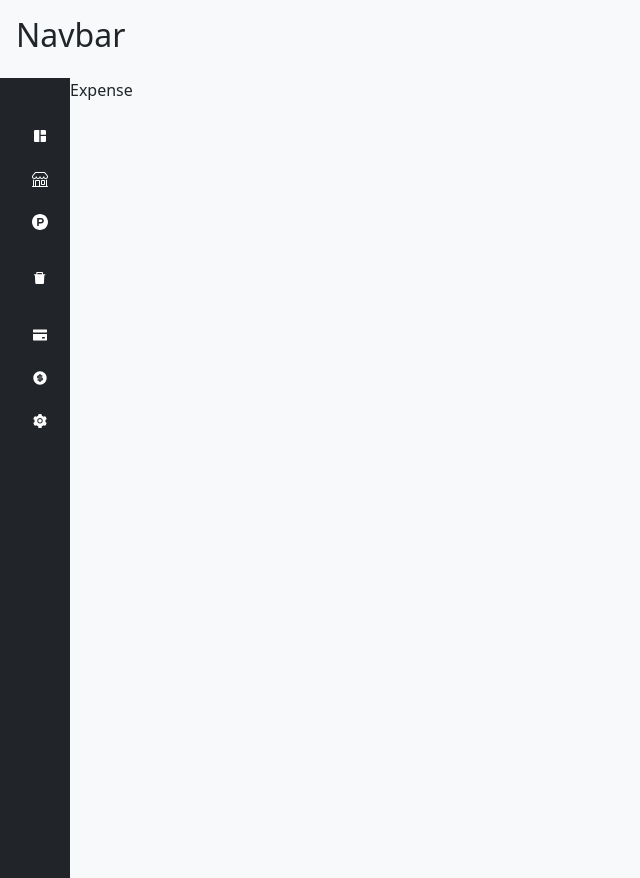
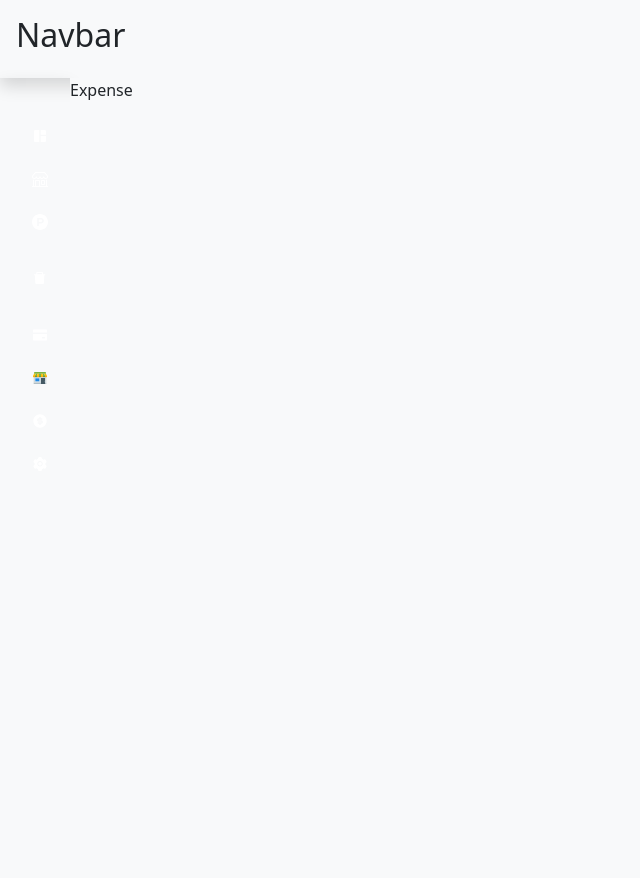
Before and after one commit to SalmanIlya/dashboard-pso, a React (Create React App) app: page /expense in a window 1280 px wide. Shown: the whole page, without its empty margins (0-640 px from the left). Built offline with nearby package versions, Linux system fonts and the light colour scheme.

Commit message:
connect-routes-in-sidebar

```diff
--- a/src/Component/Navbar/SideNav.js
+++ b/src/Component/Navbar/SideNav.js
@@ -4,21 +4,23 @@ import {SiProducthunt} from "react-icons/si"
 import {AiFillDelete,AiFillCreditCard,AiFillSetting} from "react-icons/ai"
 import {BsShop} from "react-icons/bs"
 import {RiMoneyDollarCircleFill} from "react-icons/ri"
+import {FcShop} from "react-icons/fc"
 import "./style.css"
 import { Link } from 'react-router-dom'
 const SideNav = () => {
   return (
-    <div className='sidenav bg-dark'>
+    <div className='sidenav  shadow '>
         <div className='nav mt-5'>
 
 <ul>
-    <Link className='text-light text-decoration-none' to="/"><li><MdSpaceDashboard className='h6 mb-4'/><p>Dashboard</p></li></Link>
-    <Link className='text-light text-decoration-none' to="/products"><li><BsShop className='h6 mb-4' /><p>Products</p></li></Link>
-    <Link className='text-light text-decoration-none' to="/new/product">   <li><SiProducthunt className='h6 mb-4' /> <p>New Product</p></li></Link>
-    <Link className='text-light text-decoration-none' to="/delete/products"><li><AiFillDelete className='h6 mb-4' /><p>Delete Product</p></li></Link>
-    <Link className='text-light text-decoration-none' to="/orders"><li><AiFillCreditCard className='h6 mb-4' /><p>Order</p></li></Link>
-    <Link className='text-light text-decoration-none' to="/expense"><li><RiMoneyDollarCircleFill className='h6 mb-4' /> <p>Expense</p></li></Link>
-    <Link className='text-light text-decoration-none' to="/setting"><li><AiFillSetting className='h6 mb-4' /><p>Setting</p></li></Link>
+    <Link className='text-dark text-decoration-none' to="/dashboard"><li><MdSpaceDashboard className='h6 mb-4'/><p>Dashboard</p></li></Link>
+    <Link className='text-dark text-decoration-none' to="/products"><li><BsShop className='h6 mb-4' /><p>Products</p></li></Link>
+    <Link className='text-dark text-decoration-none' to="/new/product">   <li><SiProducthunt className='h6 mb-4' /> <p>New Product</p></li></Link>
+    <Link className='text-dark text-decoration-none' to="/delete/products/"><li><AiFillDelete className='h6 mb-4' /><p>Delete Product</p></li></Link>
+    <Link className='text-dark text-decoration-none' to="/orders"><li><AiFillCreditCard className='h6 mb-4' /><p>Order</p></li></Link>
+    <Link className='text-dark text-decoration-none' to="/pso"><li><FcShop className='h6 mb-4' /><p>POS</p></li></Link>
+    <Link className='text-dark text-decoration-none' to="/expense"><li><RiMoneyDollarCircleFill className='h6 mb-4' /> <p>Expense</p></li></Link>
+    <Link className='text-dark text-decoration-none' to="/setting"><li><AiFillSetting className='h6 mb-4' /><p>Setting</p></li></Link>
 </ul>
         </div>
 
```
